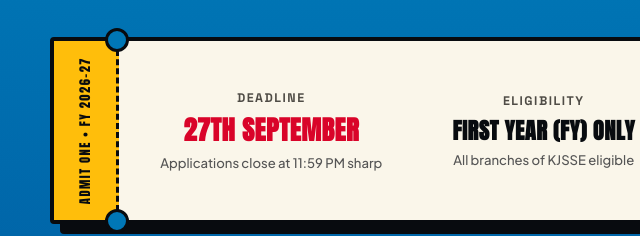
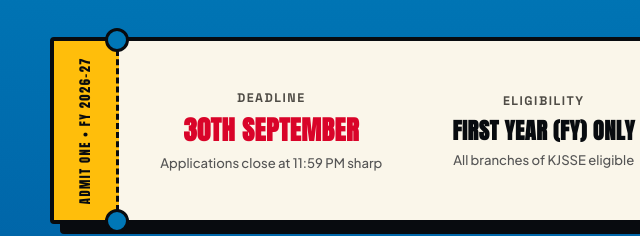
Before and after one commit to creatorofC-gif/FY-Recruitment, a website: page index.html in a window 1280 px wide. Shown: the part 3676-3912 px from the top of the page, 265-905 px from the left. Drawn offline with nearby package versions, Linux system fonts and the light colour scheme; no server answers.

Commit message:
Changed the deadline

```diff
--- a/index.html
+++ b/index.html
@@ -254,7 +254,7 @@
               <div class="ticket-grid ticket-grid-centered">
                 <div class="ticket-info-block text-center">
                   <span class="info-label">DEADLINE</span>
-                  <strong class="info-val highlight-red">27TH SEPTEMBER</strong>
+                  <strong class="info-val highlight-red">30TH SEPTEMBER</strong>
                   <span class="info-sub">Applications close at 11:59 PM sharp</span>
                 </div>
 
```
